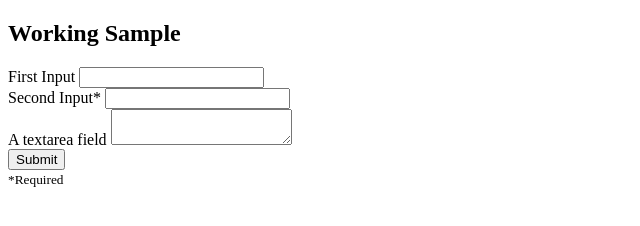
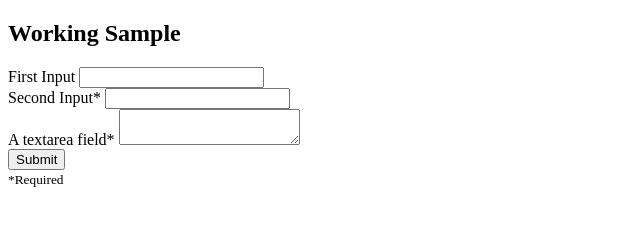
Before and after one commit to urzuae/validamesta, a website: page index.html in a window 1280 px wide. Shown: the full height of the page, 0-640 px from the left. Drawn offline with nearby package versions, Linux system fonts and the light colour scheme.

Commit message:
Update README

```diff
--- a/index.html
+++ b/index.html
@@ -24,7 +24,7 @@
         <input type="text" name="skip_valid" data-rule="required" />
       </div>
       <div>
-        <label>A textarea field</label>
+        <label>A textarea field*</label>
         <textarea name="message" data-rule="required"></textarea>
       </div>
       <div>
```
Also changed, not shown: README.md.
